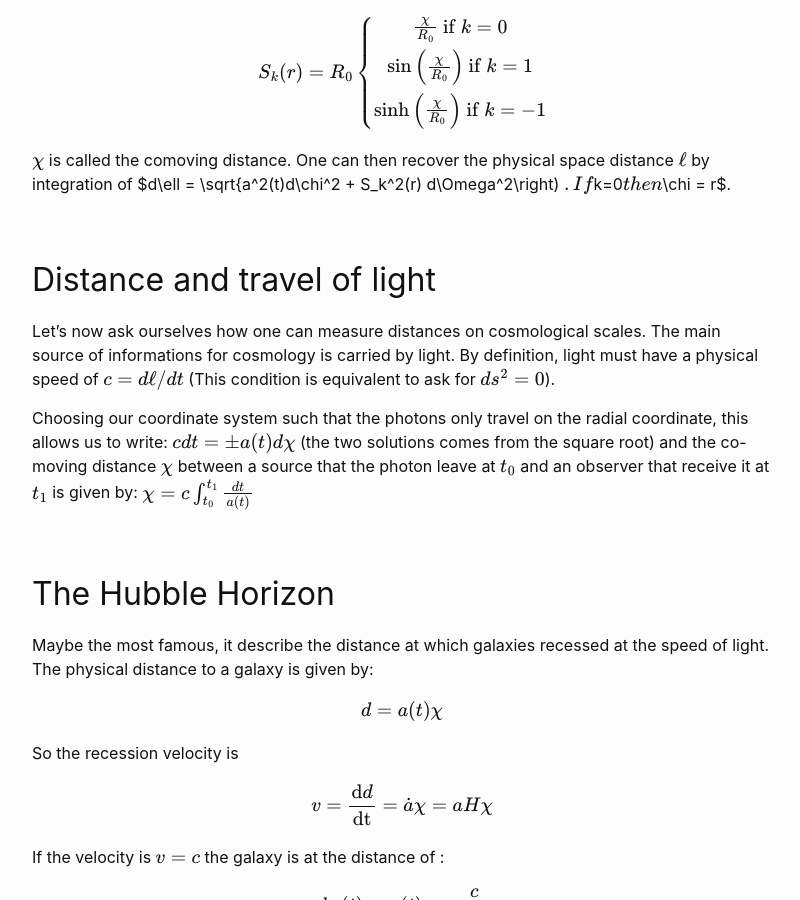
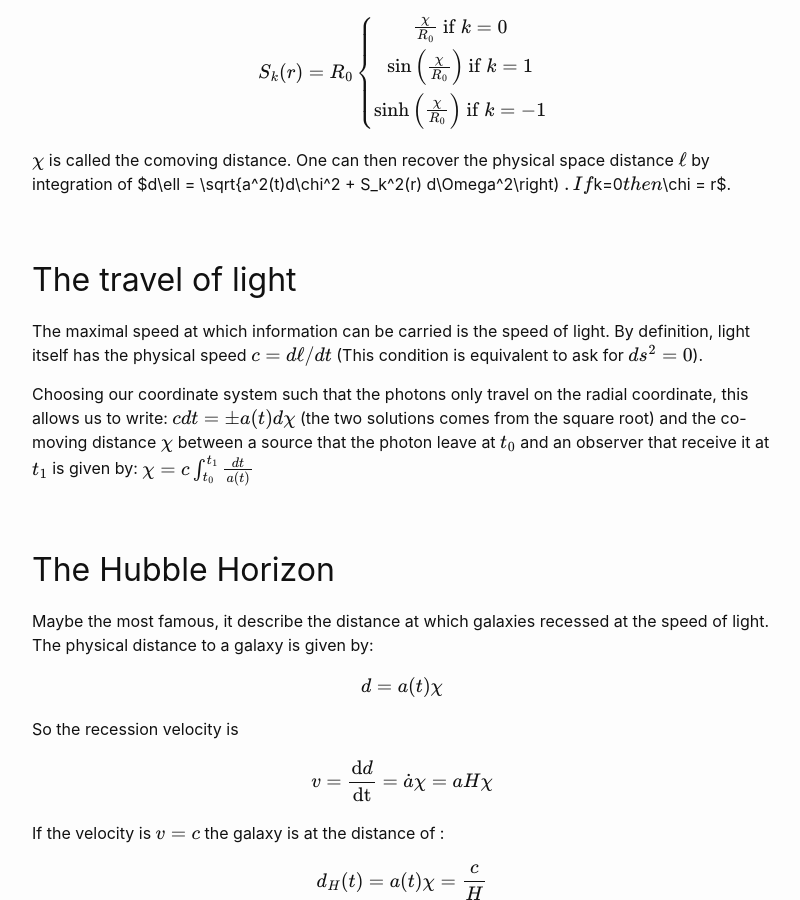
Before and after one commit to YoloNomy/YoloNomy.github.io, a Jekyll site: the page built from codes/cosmo/horizons.md, in a window 1280 px wide and 900 px high, scrolled down 943 px. Shown: the whole window, without its empty margins (238-1038 px from the left). Built offline with Jekyll 4.4.1, drawn with Linux system fonts in a browser that asks for light colours; formulas are drawn with MathJax 3.

Commit message:
Update horizons.md

```diff
--- a/codes/cosmo/horizons.md
+++ b/codes/cosmo/horizons.md
@@ -37,9 +37,9 @@ $$
 $\chi$ is called the comoving distance. One can then recover the physical space distance $\ell$ by integration of $d\ell = \sqrt{a^2(t)d\chi^2 + S_k^2(r) d\Omega^2\right) $.
 If $k=0$ then $\chi = r$.
 
-## Distance and travel of light
+## The travel of light
 
-Let's now ask ourselves how one can measure distances on cosmological scales. The main source of informations for cosmology is carried by light. By definition, light must have a physical speed of $c = d\ell/dt$ (This condition is equivalent to ask for $ds^2=0$).
+The maximal speed at which information can be carried is the speed of light. By definition, light itself has the physical speed  $c = d\ell/dt$ (This condition is equivalent to ask for $ds^2=0$).
 
 Choosing our coordinate system such that the photons only travel on the radial coordinate, this allows us to write:
 $$
```
